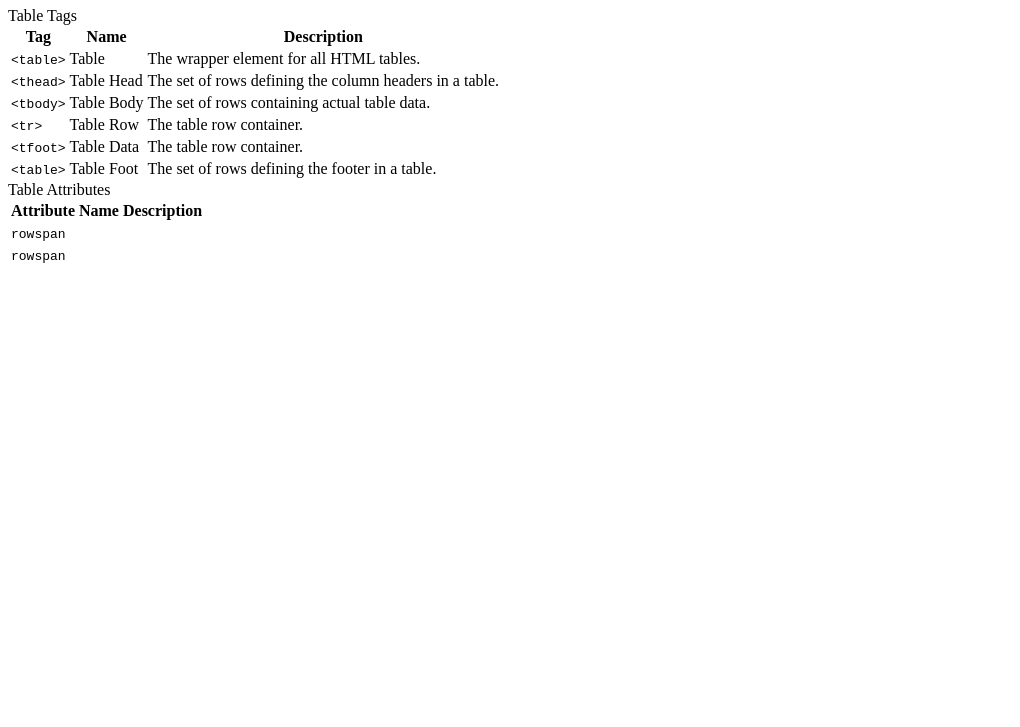
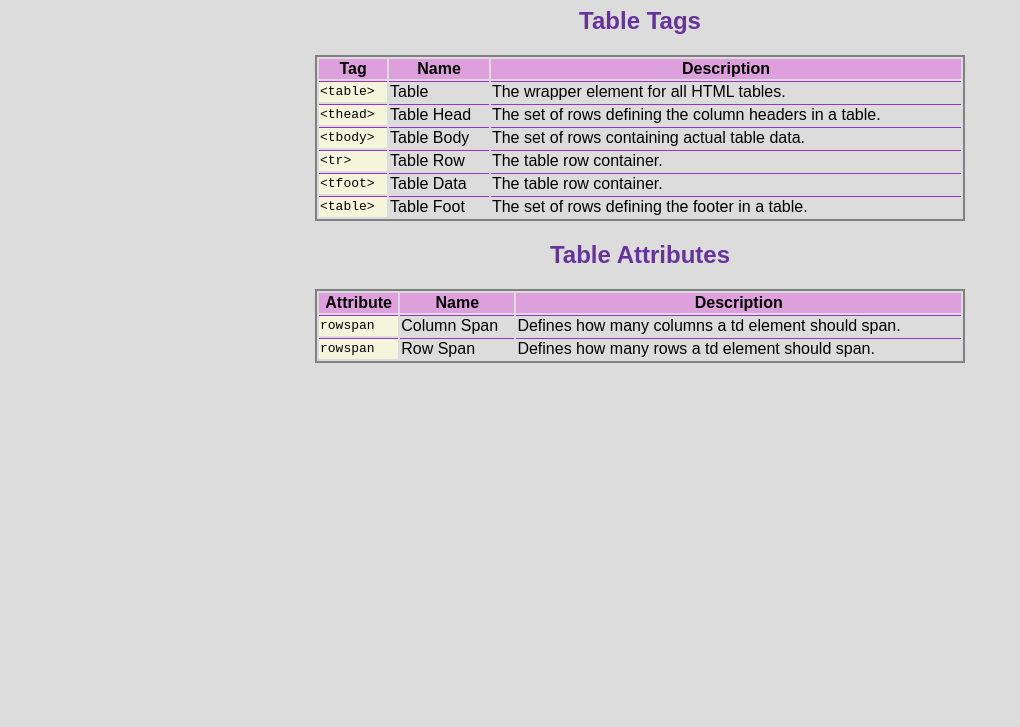
Before and after one commit to cukimonkey/cheatsheet, a plain HTML site: page index.html in a window 1280 px wide. Shown: the part 73-800 px from the top of the page, without its empty margins (0-1020 px from the left). Drawn offline with Linux system fonts and the light colour scheme.

Commit message:
adding styling elements to the tables

```diff
--- a/index.html
+++ b/index.html
@@ -2,71 +2,74 @@
 <html>
 <head>
     <title>HTML Table Reference</title>
-
+   <link href="./styles.css"  rel="stylesheet">
 </head>
 
 <body>
     <h1>HTML Table Reference</h1>
-
+    <h2>Table Tags</h2>
     <table>
-        <thead>Table Tags</thead>
-        <tbody>
+        <thead>
         <tr>
             <th>Tag</th>
             <th>Name</th>
             <th>Description</th>
         </tr>
-
+        </thead>
+        <tbody>
         <tr>
-            <td><code>&lttable&gt</code></td>
+            <td class="code"><code>&lttable&gt</code></td>
             <td>Table</td>
             <td>The wrapper element for all HTML tables.</td>
         </tr>
         <tr>
-            <td><code>&ltthead&gt</code></td>
+            <td class="code"><code>&ltthead&gt</code></td>
             <td>Table Head</td>
             <td>The set of rows defining the column headers in a table.</td>
         </tr>
         <tr>
-            <td><code>&lttbody&gt</code></td>
+            <td class="code"><code>&lttbody&gt</code></td>
             <td>Table Body</td>
             <td>The set of rows containing actual table data.</td>
         </tr>
         <tr>
-            <td><code>&lttr&gt</code></td>
+            <td class="code"><code>&lttr&gt</code></td>
             <td>Table Row</td>
             <td>The table row container.</td>
         </tr>
         <tr>
-            <td><code>&lttfoot&gt</code></td>
+            <td class="code"><code>&lttfoot&gt</code></td>
             <td>Table Data</td>
             <td>The table row container.</td>
         </tr>
         <tr>
-            <td><code>&lttable&gt</code></td>
+            <td class="code"><code>&lttable&gt</code></td>
             <td>Table Foot</td>
             <td>The set of rows defining the footer in a table.</td>
         </tr>
     </tbody>
     </table>
 
+    <h2>Table Attributes</h2>
     <table>
-        <thead>Table Attributes</thead>
-    <tbody>
+        <thead>
+
         <tr>
             <th>Attribute</th>
             <th>Name</th>
             <th>Description</th>
         </tr>
+    </thead>
+    <tbody>
         <tr>
-            <td><code>rowspan</code></td>
-            <td></td>
-            <td></td>
+            <td class="code"><code>rowspan</code></td>
+            <td>Column Span</td>
+            <td>Defines how many columns a td element should span.</td>
         </tr>
         <tr>
-            <td><code>rowspan</code></td>
-            <td></td>
-            <td></td>
+            <td class="code"><code>rowspan</code></td>
+            <td>Row Span</td>
+            <td>Defines how many rows a td element should span.</td>
         </tr>
     </tbody>
     </table>
--- a/styles.css
+++ b/styles.css
@@ -0,0 +1,84 @@
+body {
+    font-family: Arial, sans-serif;
+    background-color: gainsboro;
+}
+
+h1 {
+    text-align: center;
+    display: block;
+    font-size: 2em;
+    margin-block-start: 0.67em;
+    margin-block-end: 0.67em;
+    margin-inline-start: 0px;
+    margin-inline-end: 0px;
+    font-weight: bold;
+}
+
+h2 {
+    color: rebeccapurple;
+    text-align: center;
+    display: block;
+    font-size: 1.5em;
+    margin-block-start: 0.83em;
+    margin-block-end: 0.83em;
+    margin-inline-start: 0px;
+    margin-inline-end: 0px;
+    font-weight: bold
+}
+
+
+table {
+    border: 2px solid darkorchid;
+    width: 650px;
+    margin: 0 auto;
+    display: table;
+    border-collapse: separate;
+    box-sizing: border-box;
+    text-indent: initial;
+    line-height: normal;
+    font-weight: normal;
+    font-size: medium;
+    font-style: normal;
+    color: -internal-quirk-inherit;
+    text-align: start;
+    border-spacing: 2px;
+    border-color: gray;
+    font-variant: normal;
+}
+
+thead {
+    background-color: plum;
+    display: table-header-group;
+    vertical-align: middle;
+    border-color: inherit;
+}
+
+tr {
+    display: table-row;
+    vertical-align: inherit;
+    border-color: inherit;
+}
+
+th {
+    display: table-cell;
+    vertical-align: inherit;
+    font-weight: bold;
+    text-align: -internal-center;
+}
+
+tbody {
+    display: table-row-group;
+    vertical-align: middle;
+    border-color: inherit;
+}
+
+td {
+    border-top: 1px solid darkorchid;
+    display: table-cell;
+    vertical-align: inherit;
+}
+
+.code {
+    font-family: monospace;
+    background-color: beige;
+}
```
